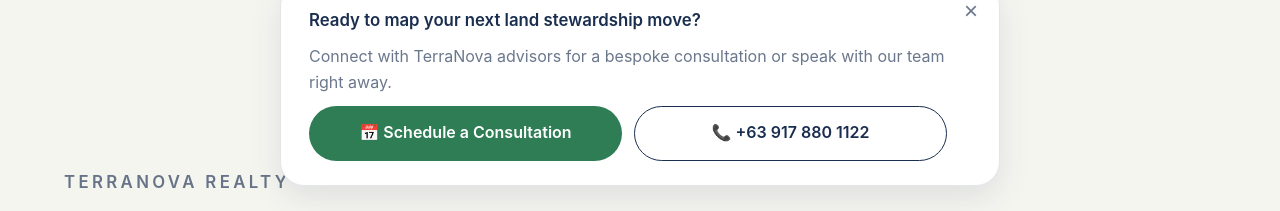
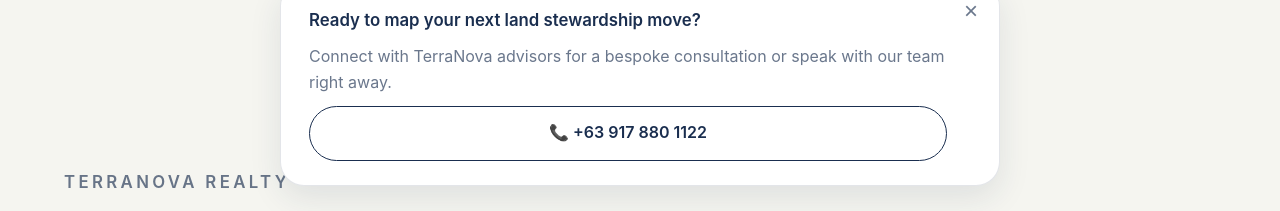
Before and after one commit to arkkgraphics16/terranovarealty, a React (Vite) app: page / in a window 1280 px wide. Shown: the part 118-329 px from the top of the page. Built offline with nearby package versions, Linux system fonts and the light colour scheme.

Commit message:
Remove consultation CTA button

```diff
--- a/src/components/CTASticky.jsx
+++ b/src/components/CTASticky.jsx
@@ -15,9 +15,6 @@
           Connect with TerraNova advisors for a bespoke consultation or speak with our team right away.
         </p>
         <div className="cta-sticky__actions">
-          <a className="btn" href="#contact">
-            📅 Schedule a Consultation
-          </a>
           <a className="btn btn--ghost" href="tel:+639178801122">
             📞 +63 917 880 1122
           </a>
```
